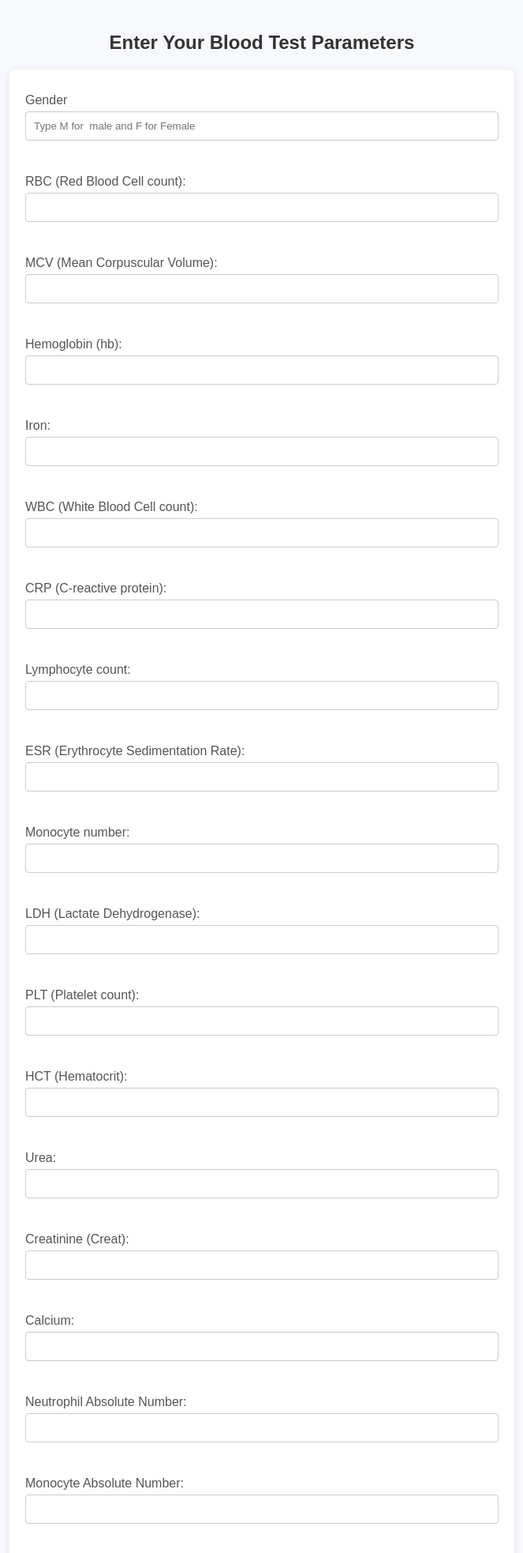
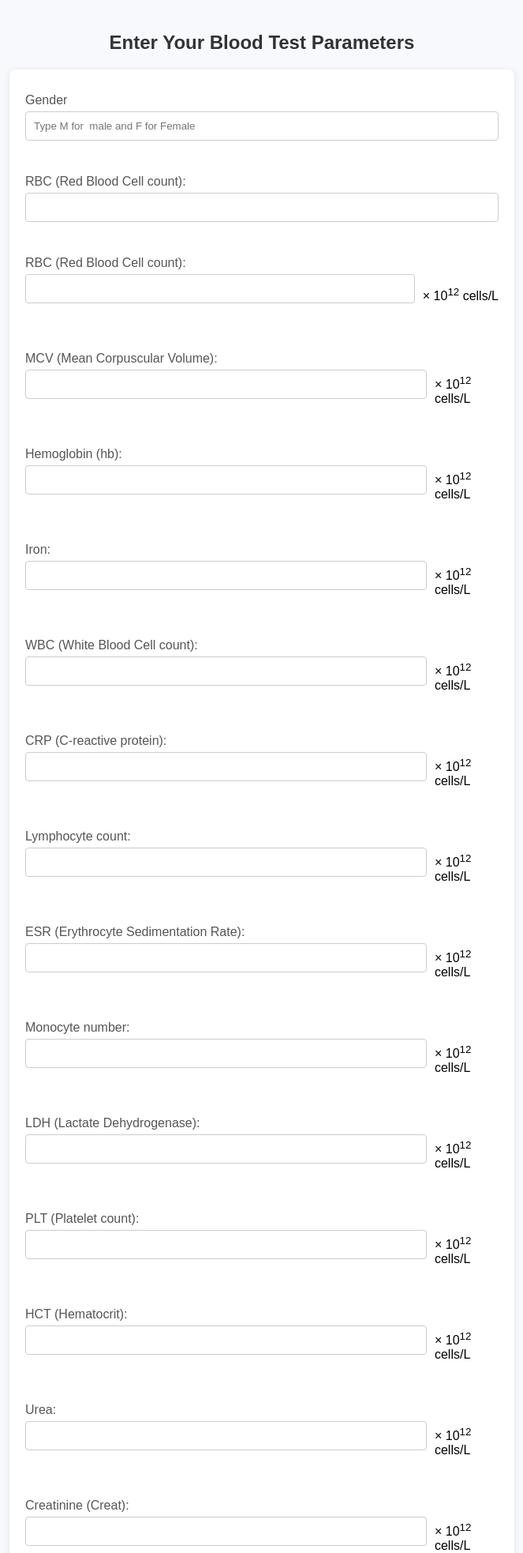
Before and after one commit to Sardarmani/CBC, a Flask app: page / in a window 1280 px wide. Shown: the top 1966 px of the page at 79% size, without its empty margins (308-971 px from the left). Run offline with Flask 2, Linux system fonts and the light colour scheme.

Commit message:
Update input_form.html

```diff
--- a/templates/input_form.html
+++ b/templates/input_form.html
@@ -59,68 +59,139 @@
         <label for="RBC">RBC (Red Blood Cell count):</label>
 <input type="number" step="0.01" id="RBC" name="RBC"><br><br>
 
+<label for="RBC">RBC (Red Blood Cell count):</label>
+<div style="display: flex; align-items: center;">
+    <input type="number" step="0.01" id="RBC" name="RBC" style="flex: 1;">
+    <span style="margin-left: 10px;">× 10<sup>12</sup> cells/L</span>
+</div><br><br>
+
+
+
 <label for="MCV">MCV (Mean Corpuscular Volume):</label>
+<div style="display: flex; align-items: center;">
 <input type="number" step="0.01" id="MCV" name="MCV"><br><br>
+<span style="margin-left: 10px;">× 10<sup>12</sup> cells/L</span>
+</div><br><br>
 
 <label for="Hb">Hemoglobin (hb):</label>
+<div style="display: flex; align-items: center;">
 <input type="number" step="0.01" id="Hb" name="Hb"><br><br>
+<span style="margin-left: 10px;">× 10<sup>12</sup> cells/L</span>
+</div><br><br>
 
 <label for="Iron">Iron:</label>
+<div style="display: flex; align-items: center;">
 <input type="number" step="0.01" id="Iron" name="Iron"><br><br>
+<span style="margin-left: 10px;">× 10<sup>12</sup> cells/L</span>
+</div><br><br>
 
 <label for="WBC">WBC (White Blood Cell count):</label>
+<div style="display: flex; align-items: center;">
 <input type="number" step="0.01" id="WBC" name="WBC"><br><br>
+<span style="margin-left: 10px;">× 10<sup>12</sup> cells/L</span>
+</div><br><br>
 
 <label for="CRP">CRP (C-reactive protein):</label>
+<div style="display: flex; align-items: center;">
 <input type="number" step="0.01" id="CRP" name="CRP"><br><br>
+<span style="margin-left: 10px;">× 10<sup>12</sup> cells/L</span>
+</div><br><br>
 
 <label for="Lymphocyte">Lymphocyte count:</label>
+<div style="display: flex; align-items: center;">
 <input type="number" step="0.01" id="Lymphocyte" name="Lymphocyte"><br><br>
+<span style="margin-left: 10px;">× 10<sup>12</sup> cells/L</span>
+</div><br><br>
 
 <label for="ESR">ESR (Erythrocyte Sedimentation Rate):</label>
+<div style="display: flex; align-items: center;">
 <input type="number" step="0.01" id="ESR" name="ESR"><br><br>
+<span style="margin-left: 10px;">× 10<sup>12</sup> cells/L</span>
+</div><br><br>
 
 <label for="Monocyte">Monocyte number:</label>
+<div style="display: flex; align-items: center;">
 <input type="number" step="0.01" id="Monocyte" name="Monocyte"><br><br>
+<span style="margin-left: 10px;">× 10<sup>12</sup> cells/L</span>
+</div><br><br>
 
 <label for="LDH">LDH (Lactate Dehydrogenase):</label>
+<div style="display: flex; align-items: center;">
 <input type="number" step="0.01" id="LDH" name="LDH"><br><br>
+<span style="margin-left: 10px;">× 10<sup>12</sup> cells/L</span>
+</div><br><br>
 
 <label for="PLT">PLT (Platelet count):</label>
+<div style="display: flex; align-items: center;">
 <input type="number" step="0.01" id="PLT" name="PLT"><br><br>
+<span style="margin-left: 10px;">× 10<sup>12</sup> cells/L</span>
+</div><br><br>
 
 <label for="HCT">HCT (Hematocrit):</label>
+<div style="display: flex; align-items: center;">
 <input type="number" step="0.01" id="HCT" name="HCT"><br><br>
+<span style="margin-left: 10px;">× 10<sup>12</sup> cells/L</span>
+</div><br><br>
 
 <label for="Urea">Urea:</label>
+<div style="display: flex; align-items: center;">
 <input type="number" step="0.01" id="Urea" name="Urea"><br><br>
+<span style="margin-left: 10px;">× 10<sup>12</sup> cells/L</span>
+</div><br><br>
 
 <label for="Creat">Creatinine (Creat):</label>
+<div style="display: flex; align-items: center;">
 <input type="number" step="0.01" id="Creat" name="Creat"><br><br>
+<span style="margin-left: 10px;">× 10<sup>12</sup> cells/L</span>
+</div><br><br>
 
 <label for="Calcium">Calcium:</label>
+<div style="display: flex; align-items: center;">
 <input type="number" step="0.01" id="Calcium" name="Calcium"><br><br>
+<span style="margin-left: 10px;">× 10<sup>12</sup> cells/L</span>
+</div><br><br>
 
 <label for="Neutrophil">Neutrophil Absolute Number:</label>
+<div style="display: flex; align-items: center;">
 <input type="number" step="0.01" id="Neutrophil" name="Neutrophil"><br><br>
+<span style="margin-left: 10px;">× 10<sup>12</sup> cells/L</span>
+</div><br><br>
 
 <label for="MonocyteAbs">Monocyte Absolute Number:</label>
+<div style="display: flex; align-items: center;">
 <input type="number" step="0.01" id="MonocyteAbs" name="MonocyteAbs"><br><br>
+<span style="margin-left: 10px;">× 10<sup>12</sup> cells/L</span>
+</div><br><br>
 
 <label for="Bilirubin">Total Bilirubin:</label>
+<div style="display: flex; align-items: center;">
 <input type="number" step="0.01" id="Bilirubin" name="Bilirubin"><br><br>
+<span style="margin-left: 10px;">× 10<sup>12</sup> cells/L</span>
+</div><br><br>
 
 <label for="Ferritin">Ferritin:</label>
+<div style="display: flex; align-items: center;">
 <input type="number" step="0.01" id="Ferritin" name="Ferritin"><br><br>
+<span style="margin-left: 10px;">× 10<sup>12</sup> cells/L</span>
+</div><br><br>
 
 <label for="Albumin">Albumin:</label>
+<div style="display: flex; align-items: center;">
 <input type="number" step="0.01" id="Albumin" name="Albumin"><br><br>
+<span style="margin-left: 10px;">× 10<sup>12</sup> cells/L</span>
+</div><br><br>
 
 <label for="VitB12">Vitamin B12 (Vit B12):</label>
+<div style="display: flex; align-items: center;">
 <input type="number" step="0.01" id="VitB12" name="VitB12"><br><br>
+<span style="margin-left: 10px;">× 10<sup>12</sup> cells/L</span>
+</div><br><br>
 
 <label for="Folate">Folate:</label>
+<div style="display: flex; align-items: center;">
 <input type="number" step="0.01" id="Folate" name="Folate"><br><br>
+<span style="margin-left: 10px;">× 10<sup>12</sup> cells/L</span>
+</div><br><br>
 
         <button type="submit">Submit</button>
     </form>
```
